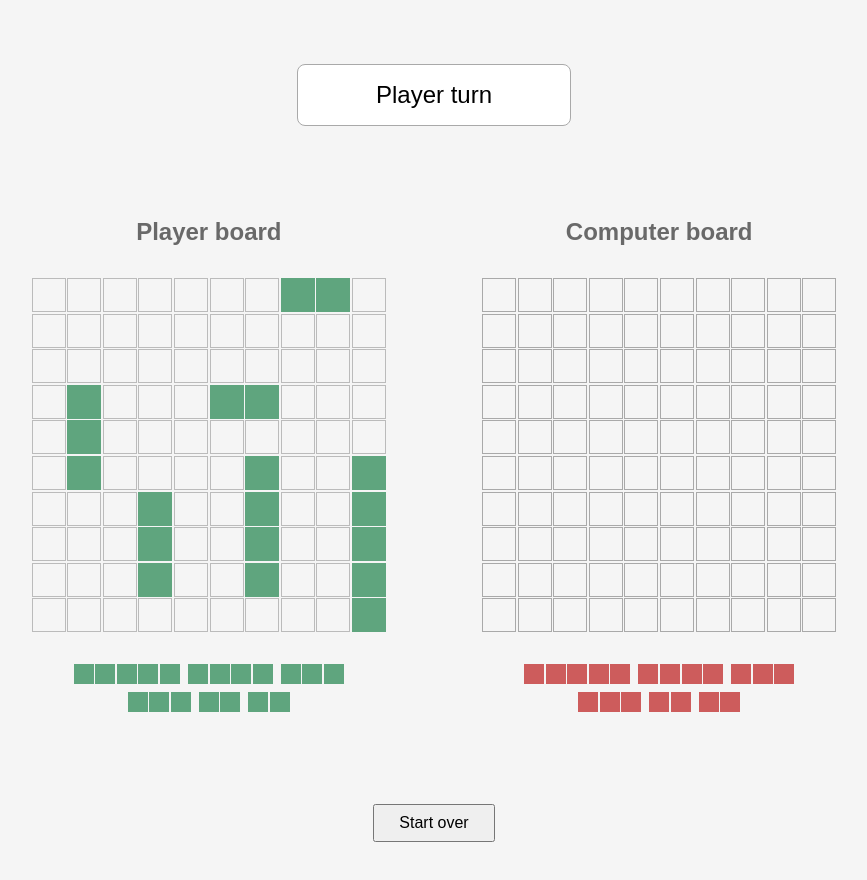
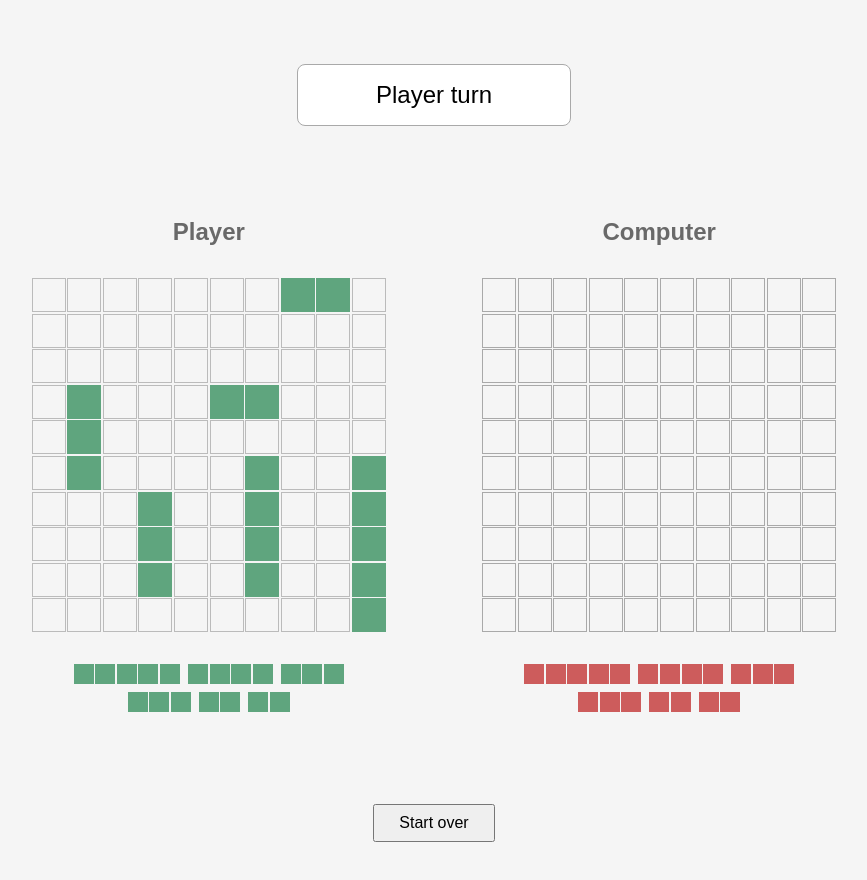
Before and after one commit to c-auri/battleship, a website built with webpack: page src/index.html in a window 1280 px wide. Shown: the whole page, without its empty margins (206-1073 px from the left). Built offline with nearby package versions, Linux system fonts and the light colour scheme.

Commit message:
Remove "board" in name

```diff
--- a/src/index.html
+++ b/src/index.html
@@ -16,12 +16,12 @@
 
         <div class="boards">
             <div class="side" id="player-side">
-                <span class="side__name" id="player-name">Player board</span>
+                <span class="side__name" id="player-name">Player</span>
                 <div class="board" id="player-board"></div>
                 <div class="ships" id="player-ships"></div>
             </div>
             <div class="side" id="player-side">
-                <span class="side__name" id="computer-name">Computer board</span>
+                <span class="side__name" id="computer-name">Computer</span>
                 <div class="board" id="computer-board"></div>
                 <div class="ships" id="computer-ships"></div>
             </div>
```
